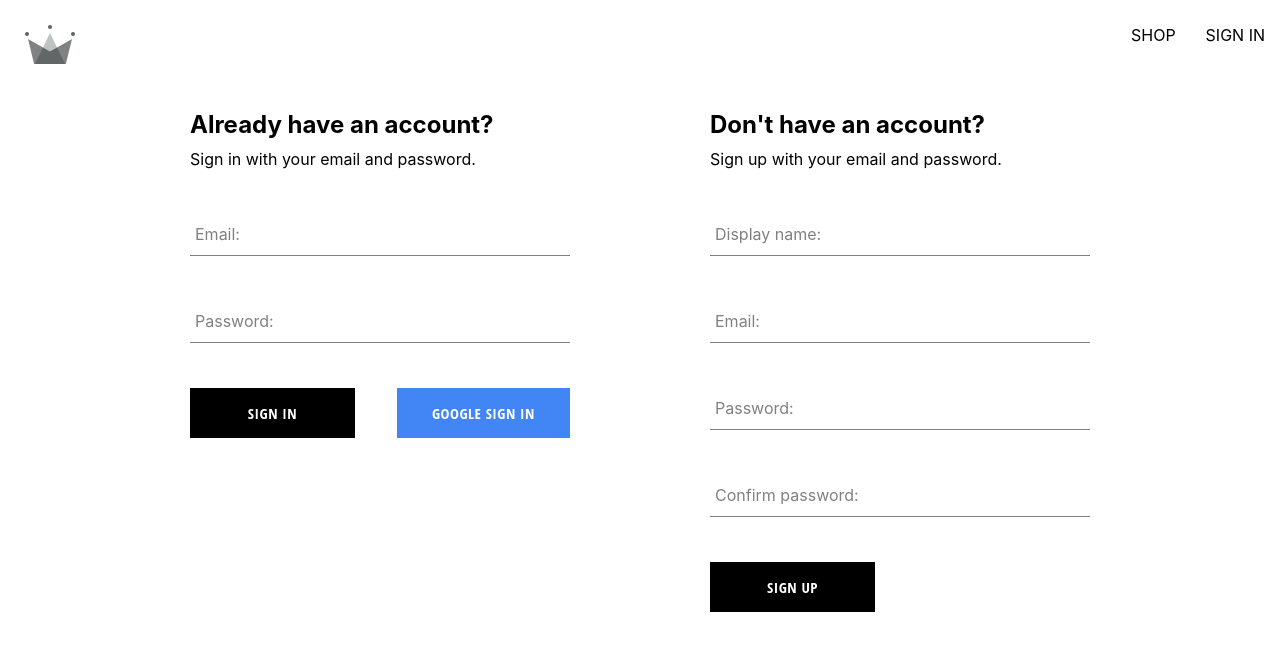
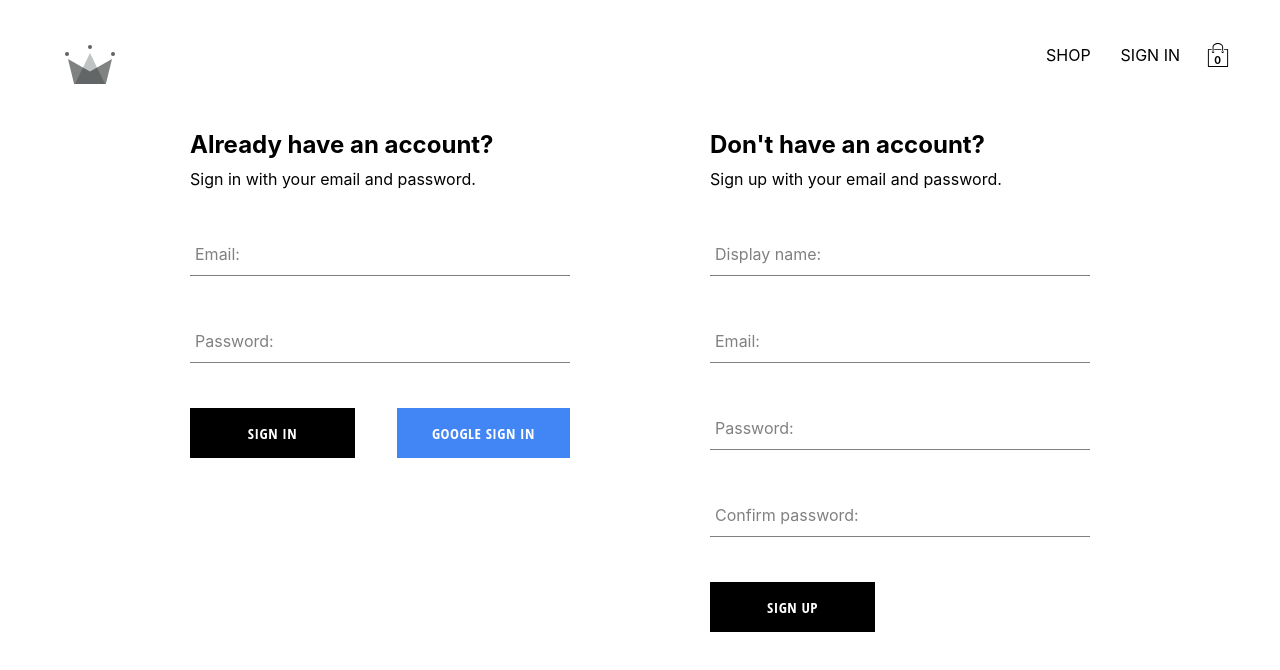
Before and after one commit to ZhangMYihua/crwn-clothing-v2, a React (Create React App) app: page /auth in a window 1280 px wide. Shown: the top 670 px of the page. Built offline with nearby package versions, Linux system fonts and the light colour scheme; no server answers.

Commit message:
feat: cart dropdown

```diff
--- /dev/null
+++ b/src/components/cart-dropdown/cart-dropdown.component.jsx
@@ -0,0 +1,14 @@
+import Button from "../button/button.component";
+import "./cart-dropdown.styles.scss";
+
+
+const CartDropdown = () => {
+    return (
+        <div className="cart-dropdown-container">
+            <div className="card-items"></div>
+            <Button>Go to checkout</Button>
+        </div>
+     );
+}
+
+export default CartDropdown;
--- /dev/null
+++ b/src/components/cart-dropdown/cart-dropdown.styles.scss
@@ -0,0 +1,29 @@
+.cart-dropdown-container {
+    position: absolute;
+    width: 270px;
+    height: 340px;
+    display: flex;
+    flex-direction: column;
+    padding: 20px;
+    border: 1px solid black;
+    background-color: white;
+    top: 90px;
+    right: 40px;
+    z-index: 5;
+
+    .empty-message {
+      font-size: 18px;
+      margin: 50px auto;
+    }
+
+    .cart-items {
+      height: 240px;
+      display: flex;
+      flex-direction: column;
+      overflow: scroll;
+    }
+
+    button {
+      margin-top: auto;
+    }
+  }
--- /dev/null
+++ b/src/components/cart-icon/cart-icon.component.jsx
@@ -0,0 +1,17 @@
+import { useContext } from "react";
+import { CartContext } from "../../context/cart.context";
+import { ReactComponent as ShoppingIcon } from "../../assets/shopping-bag.svg";
+import "./cart-icon.styles.scss";
+
+const CartIcon = () => {
+    const { isCartOpen, setIsCartOpen } = useContext(CartContext);
+    const toggleCart = () => setIsCartOpen(!isCartOpen);
+    return (
+        <div className="cart-icon-container" onClick={toggleCart}>
+            <ShoppingIcon className="shopping-icon" />
+            <span className="item-count">0</span>
+        </div>
+     );
+}
+
+export default CartIcon;
--- /dev/null
+++ b/src/components/cart-icon/cart-icon.styles.scss
@@ -0,0 +1,21 @@
+.cart-icon-container {
+    width: 45px;
+    height: 45px;
+    position: relative;
+    display: flex;
+    align-items: center;
+    justify-content: center;
+    cursor: pointer;
+
+    .shopping-icon {
+      width: 24px;
+      height: 24px;
+    }
+
+    .item-count {
+      position: absolute;
+      font-size: 10px;
+      font-weight: bold;
+      bottom: 12px;
+    }
+  }
--- /dev/null
+++ b/src/context/cart.context.jsx
@@ -0,0 +1,14 @@
+import { createContext, useState } from "react";
+
+export const CartContext = createContext({
+    isCartOpen: false,
+    setIsCartOpen: () => {},
+});
+
+export const CartProvider = ({children}) => {
+    const [isCartOpen, setIsCartOpen] = useState(false);
+    const value = {isCartOpen, setIsCartOpen}
+    return (
+        <CartContext.Provider value={value}>{children}</CartContext.Provider>
+    )
+};
--- a/src/index.js
+++ b/src/index.js
@@ -6,6 +6,7 @@ import './index.scss';
 import App from './App';
 import { UserProvider } from './context/user.context';
 import { ProductsProvider } from './context/products.context';
+import { CartProvider } from './context/cart.context';
 import reportWebVitals from './reportWebVitals';
 
 ReactDOM.render(
@@ -13,7 +14,9 @@ ReactDOM.render(
     <BrowserRouter>
       <UserProvider>
         <ProductsProvider>
-          <App />
+          <CartProvider>
+            <App />
+          </CartProvider>
         </ProductsProvider>
       </UserProvider>
     </BrowserRouter>
--- a/src/index.scss
+++ b/src/index.scss
@@ -3,6 +3,7 @@
 }
 body {
   margin: 0;
+  padding: 20px 40px;
   font-family: -apple-system, BlinkMacSystemFont, 'Segoe UI', 'Roboto', 'Oxygen',
     'Ubuntu', 'Cantarell', 'Fira Sans', 'Droid Sans', 'Helvetica Neue',
     sans-serif;
--- a/src/routes/navigation/navigation.component.jsx
+++ b/src/routes/navigation/navigation.component.jsx
@@ -2,11 +2,15 @@ import { Fragment, useContext } from "react";
 import { Outlet, Link } from "react-router-dom";
 import { ReactComponent as CrownLogo } from "../../assets/crown.svg";
 import { UserContext } from "../../context/user.context";
+import { CartContext } from "../../context/cart.context";
 import { userSignOut } from "../../utils/firebase/firebase.utils";
+import CartIcon from "../../components/cart-icon/cart-icon.component";
+import CartDropdown from "../../components/cart-dropdown/cart-dropdown.component";
 import "./navigation.styles.scss"
 
 const Navigation = () => {
     const {currentUser} = useContext(UserContext);
+    const {isCartOpen} = useContext(CartContext);
     return (
         <Fragment>
             <div className="navigation">
@@ -20,7 +24,9 @@ const Navigation = () => {
                         (<span className="nav-link" onClick={userSignOut}>SIGN OUT</span>) :
                         (<Link className="nav-link" to="/auth">SIGN IN</Link>)
                     }
+                    <CartIcon/>
                 </div>
+                { isCartOpen && <CartDropdown/> }
             </div>
             <Outlet/>
         </Fragment>
```
Also changed, not shown: src/assets/shopping-bag.svg (added).
